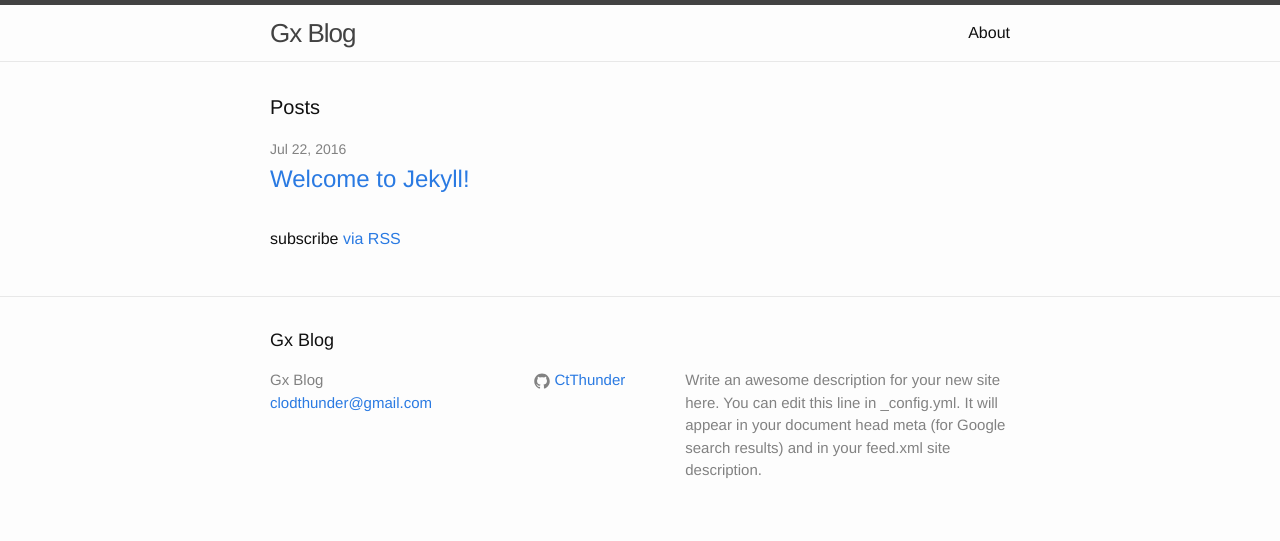
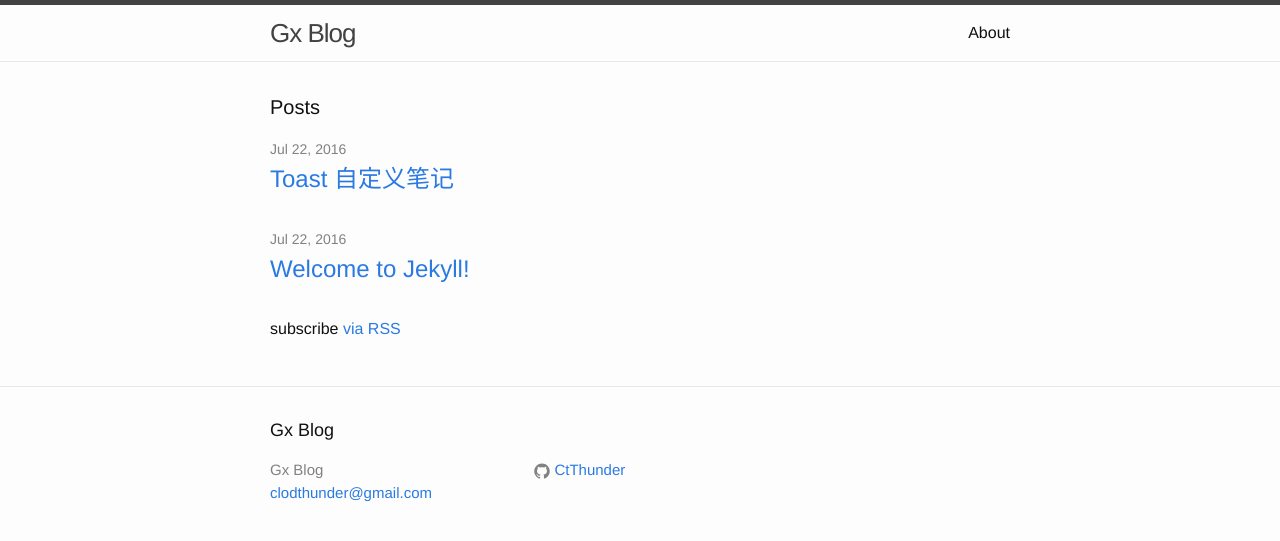
Before and after one commit to CtThunder/GxBlog, a Jekyll site: the page built from index.html, in a window 1280 px wide. Shown: the top 541 px of the page. Built offline with Jekyll 4.4.1, drawn with Linux system fonts in a browser that asks for light colours.

```diff
--- a/_config.yml
+++ b/_config.yml
@@ -9,9 +9,7 @@
 title: Gx Blog
 email: clodthunder@gmail.com
 description: > # this means to ignore newlines until "baseurl:"
-  Write an awesome description for your new site here. You can edit this
-  line in _config.yml. It will appear in your document head meta (for
-  Google search results) and in your feed.xml site description.
+
 baseurl: "/GxBlog" # the subpath of your site, e.g. /blog
 url: "http://yourdomain.com" # the base hostname & protocol for your site
 github_username:  CtThunder
--- /dev/null
+++ b/_posts/2016-07-23-toast 自定义笔记.markdown
@@ -0,0 +1,6 @@
+---
+layout: post
+title:  "Toast 自定义笔记"
+date:   2016-07-22 13:44:24 +0800
+categories: jekyll update
+---
```
